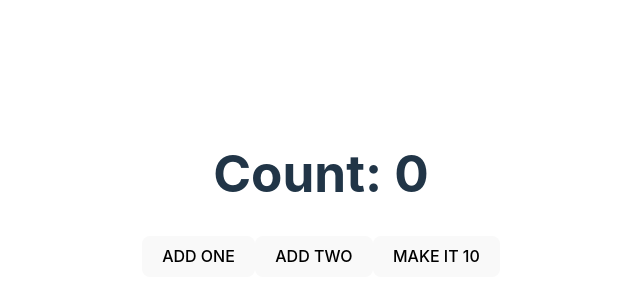
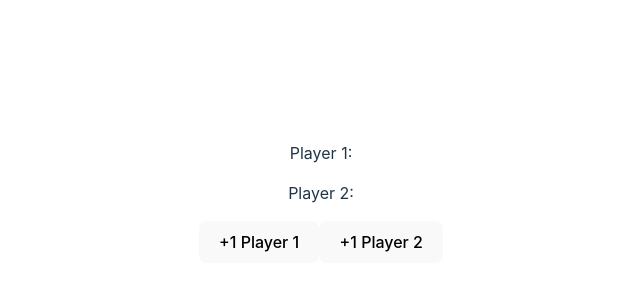
Before and after one commit to 101Shakila/first-react-app, a React (Vite) app: page / in a window 1280 px wide. Shown: the part 206-506 px from the top of the page, without its empty margins (319-959 px from the left). Built offline with nearby package versions, Linux system fonts and the light colour scheme.

Commit message:
Update App.jsx

```diff
--- a/src/App.jsx
+++ b/src/App.jsx
@@ -14,8 +14,8 @@ import './App.css'
 //import Toggle from './Toggle'
 //import ColorBox from './ColorBox'
 //import ColorBoxList from './ColorBoxList'
-import Dumbo from './dumbo'
-
+//import Dumbo from './dumbo'
+import ScoreKeeper from './ScoreKeeper'
 
 function App() {
 
@@ -40,7 +40,7 @@ function App() {
   return (
     <div>
       {
-        <Dumbo />
+        <ScoreKeeper />
         // <RentalList properties={properties} />
         // <ShoppingList list={data} />
         /* <Game values={[1, 2, 3, 4, 5]} />
```
